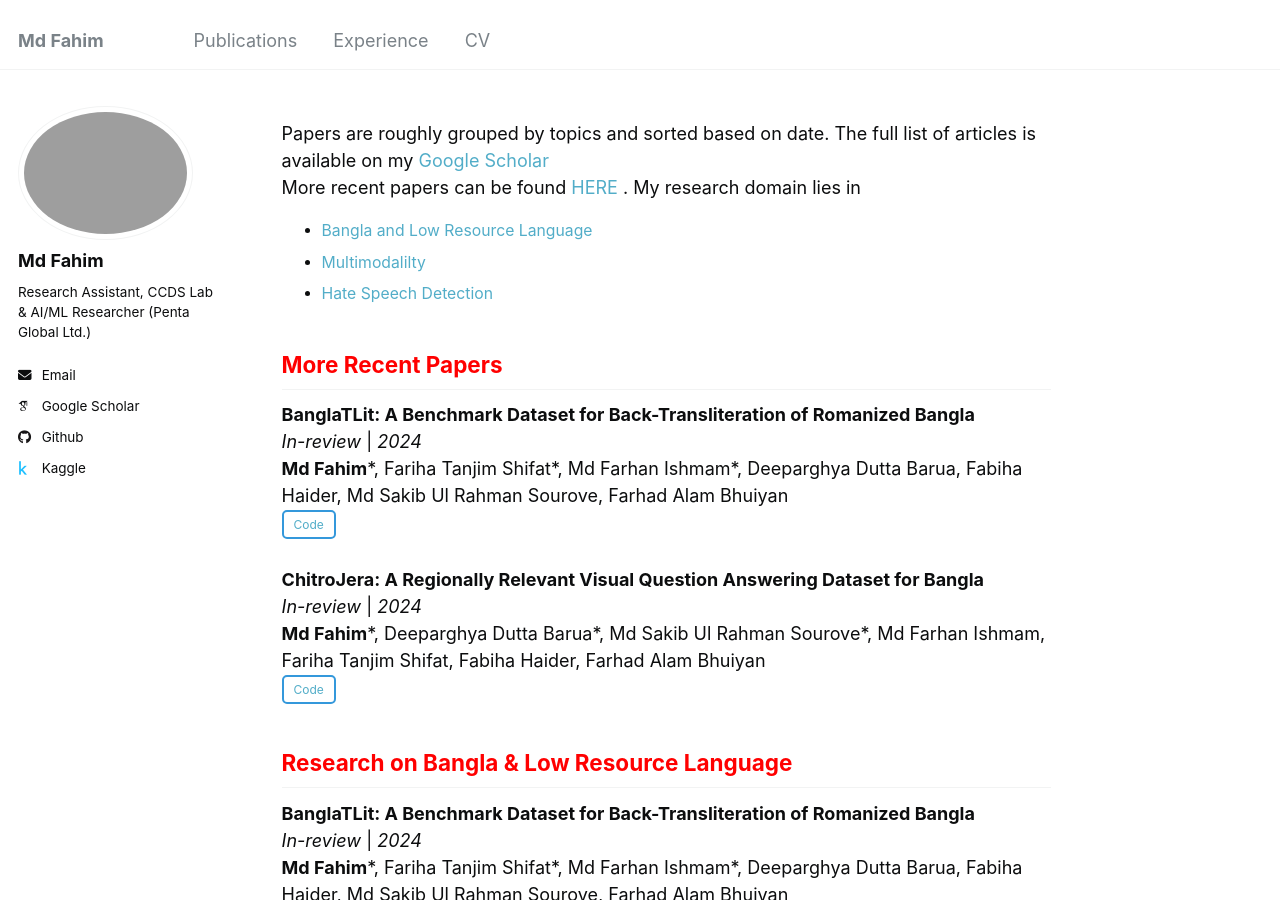
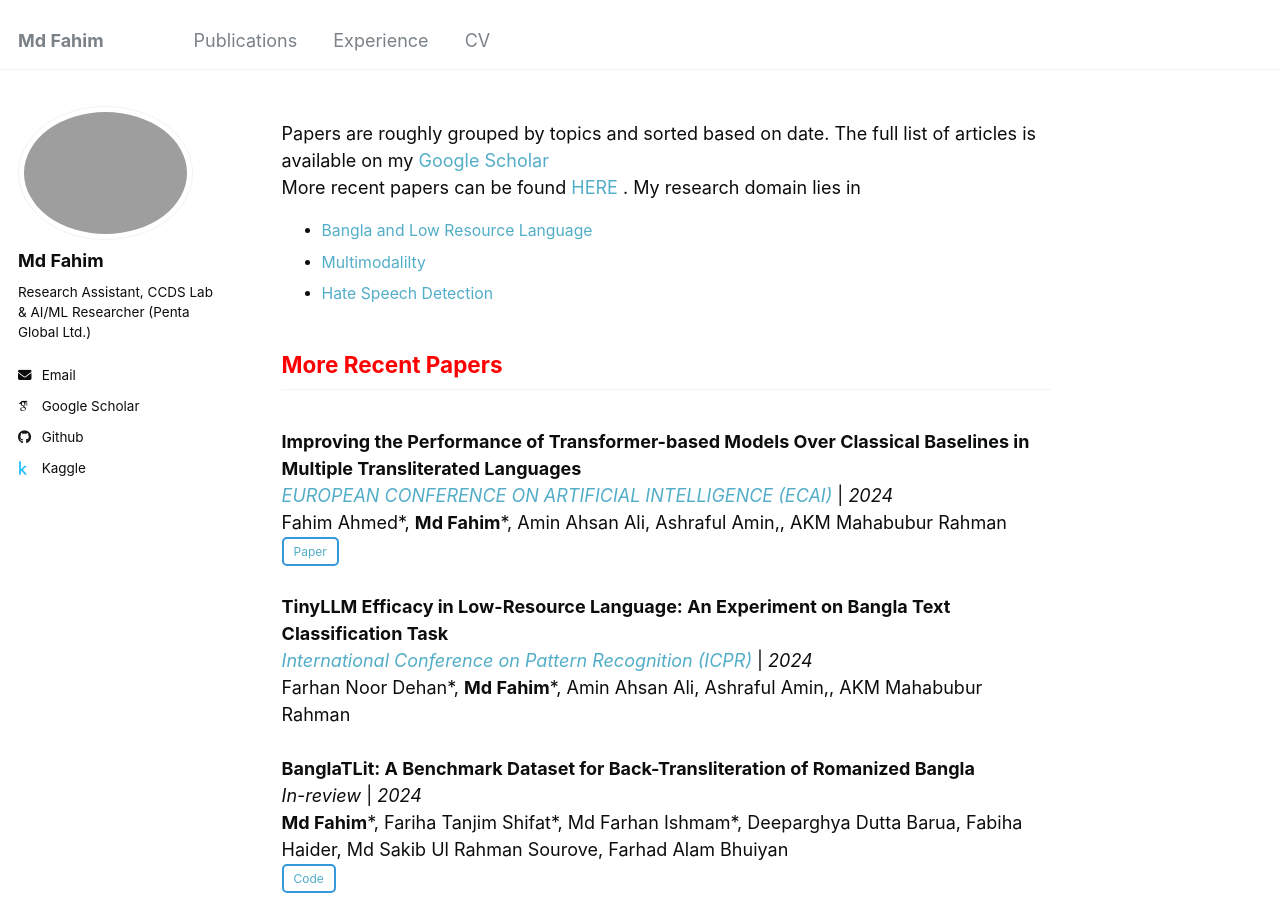
Before and after one commit to md-fahim/md-fahim.github.io, a Jekyll site: the page built from _pages/publications.html, in a window 1280 px wide and 900 px high. Built offline with Jekyll 4.4.1, drawn with Linux system fonts in a browser that asks for light colours; some web fonts are replaced.

Commit message:
papers added

```diff
--- a/_pages/publications.html
+++ b/_pages/publications.html
@@ -43,6 +43,21 @@ More recent papers can be found <a href="#recent">HERE </a>. My research domain
 <!-- Recent -->
 
 <h2 id="recent" class="section-title" style="color: red;">More Recent Papers</h2>
+<br>
+<div class="section-item">
+    <strong>Improving the Performance of Transformer-based Models Over Classical Baselines in Multiple Transliterated Languages</strong><br>
+    <em><a href="https://www.ecai2024.eu/calls/main-track">EUROPEAN CONFERENCE ON ARTIFICIAL INTELLIGENCE (ECAI)</a></em> | <em> 2024</em><br>
+    Fahim Ahmed*, <strong>Md Fahim</strong>*, Amin Ahsan Ali, Ashraful Amin,, AKM Mahabubur Rahman<br>
+    <button class="transparent-button" onclick="window.location.href='https://www.ecai2024.eu/programme/accepted-papers#main-track'"><a href="https://www.ecai2024.eu/programme/accepted-papers#main-track">Paper</a></button>
+</div>
+<br>
+<div class="section-item">
+    <strong>TinyLLM Efficacy in Low-Resource Language: An Experiment on Bangla Text Classification Task</strong><br>
+    <em><a href="https://icpr2024.org/">International Conference on Pattern Recognition (ICPR)</a></em> | <em> 2024</em><br>
+    Farhan Noor Dehan*, <strong>Md Fahim</strong>*, Amin Ahsan Ali, Ashraful Amin,, AKM Mahabubur Rahman<br>
+
+</div>
+<br>
 <div class="section-item">
     <b>BanglaTLit: A Benchmark Dataset for Back-Transliteration of Romanized Bangla</b><br>
     <em>In-review</em> | <em>2024</em><br>
```
